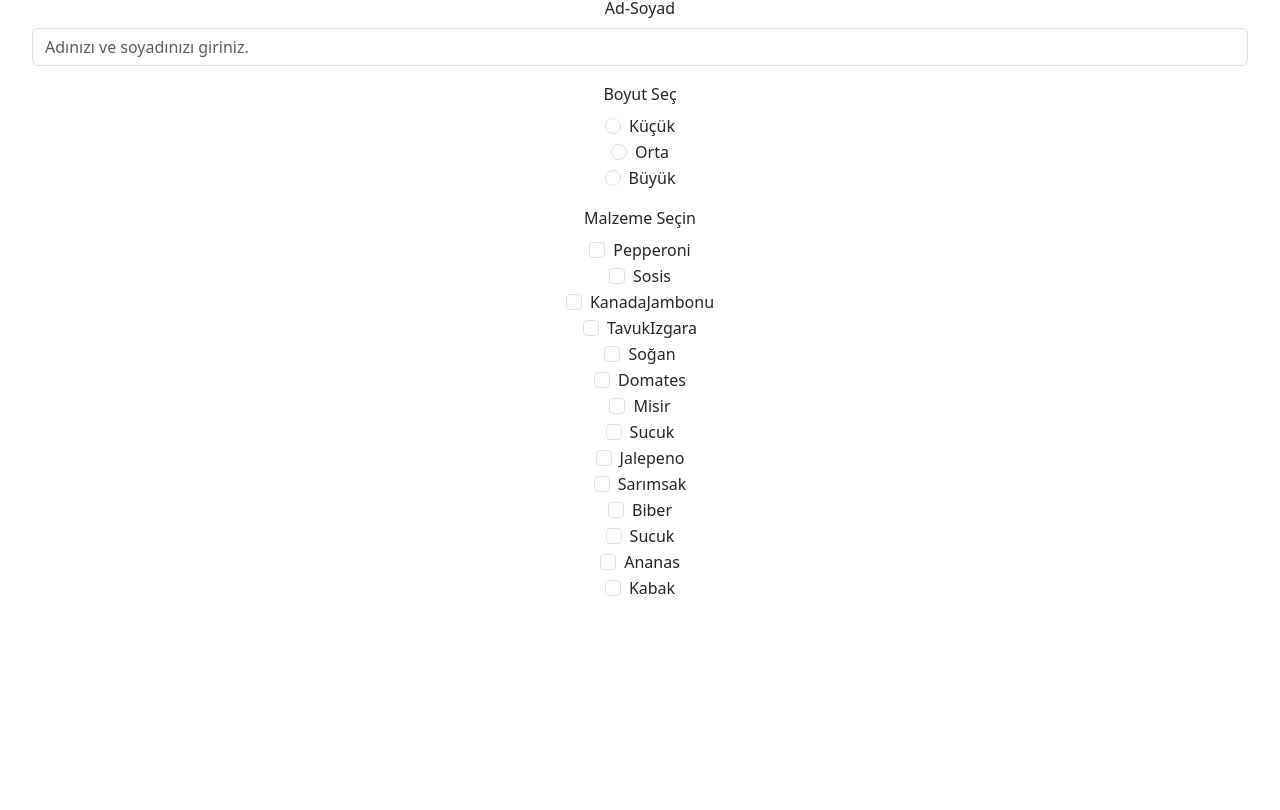
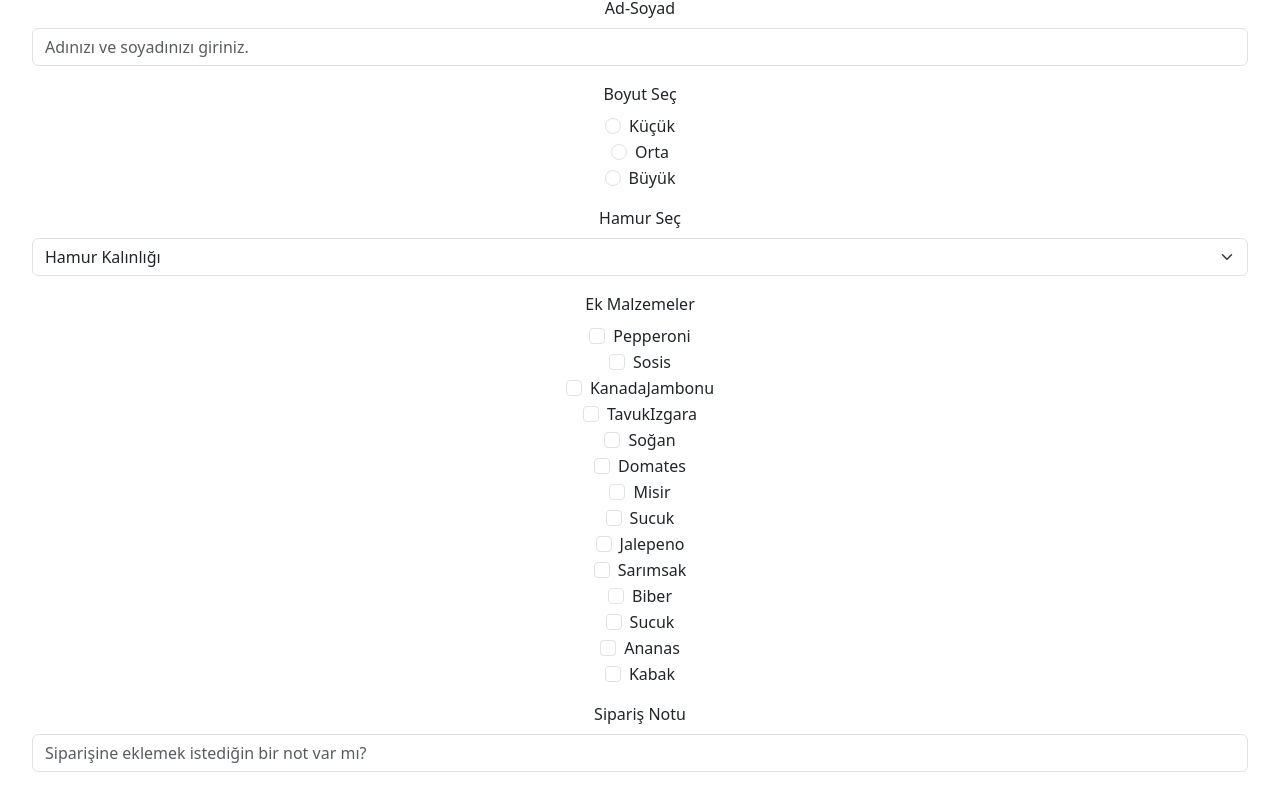
Before and after one commit to hediye-ersan/My-Pizza-Page, a React (Vite) app: page / in a window 1280 px wide. Shown: the part 504-1314 px from the top of the page. Before the commit the page ends 1152 px from the top, so only its background shows below. Built offline with nearby package versions, Linux system fonts and the light colour scheme.

Commit message:
Hamur kalınlığı ve sipariş notu form elemanları eklendi.

```diff
--- a/src/App.jsx
+++ b/src/App.jsx
@@ -13,6 +13,7 @@ const malzemeList = [
 const initialForm = {
   name: "",
   boyutlar: "Kucuk",
+  hamurKalinligi:"",
   malzemeler: [],
   siparisNotu: "",
   terms1: false,
@@ -95,6 +96,7 @@ function App() {
               Küçük
             </Label>
           </FormGroup>
+
           <FormGroup check>
             <Label check>
               <Input
@@ -121,7 +123,22 @@ function App() {
           </FormGroup>
         </FormGroup>
         <FormGroup>
-          <Label>Malzeme Seçin</Label>
+          <Label for="hamur">Hamur Seç</Label>
+          <Input
+            type="select"
+            name="hamurKalinligi"
+            id="hamur"
+            value={form.hamurKalinligi}
+            onChange={handleChange}
+          >
+            <option value="">Hamur Kalınlığı</option>
+            <option value="Ince">İnce</option>
+            <option value="Orta">Orta</option>
+            <option value="Kalın">Kalın</option>
+          </Input>
+        </FormGroup>
+        <FormGroup>
+          <Label>Ek Malzemeler</Label>
           {malzemeList.map((malzeme) => (
             <FormGroup check key={malzeme}>
               <Label check>
@@ -137,6 +154,17 @@ function App() {
             </FormGroup>
           ))}
         </FormGroup>
+        <FormGroup>
+          <Label for="not">Sipariş Notu</Label>
+          <Input
+            id="not"
+            name="not"
+            placeholder="Siparişine eklemek istediğin bir not var mı?"
+            type="text"
+            onChange={handleChange}
+            value={form.siparisNotu}
+          />
+        </FormGroup>
       </form>
     </>
   )
```
